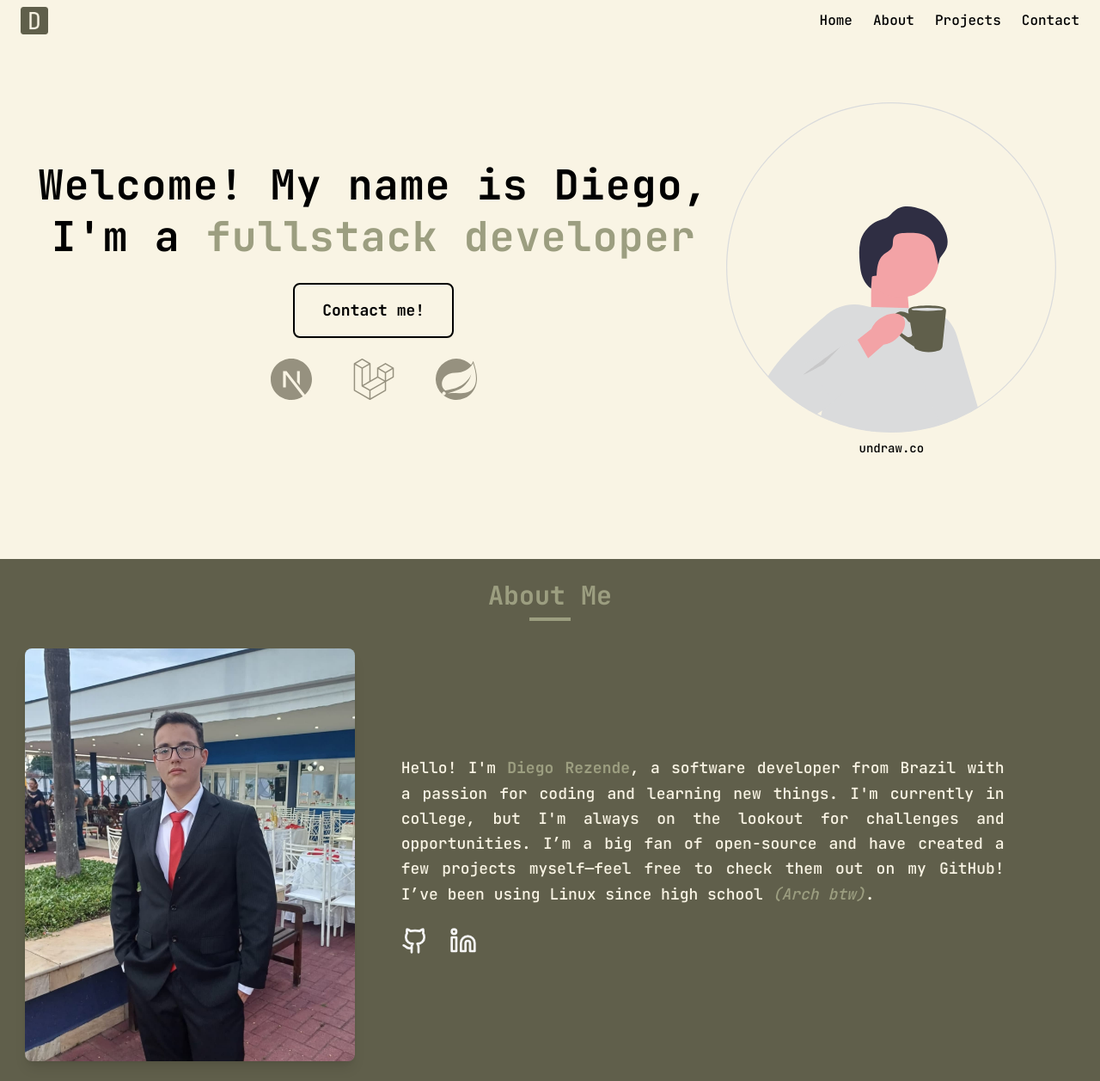
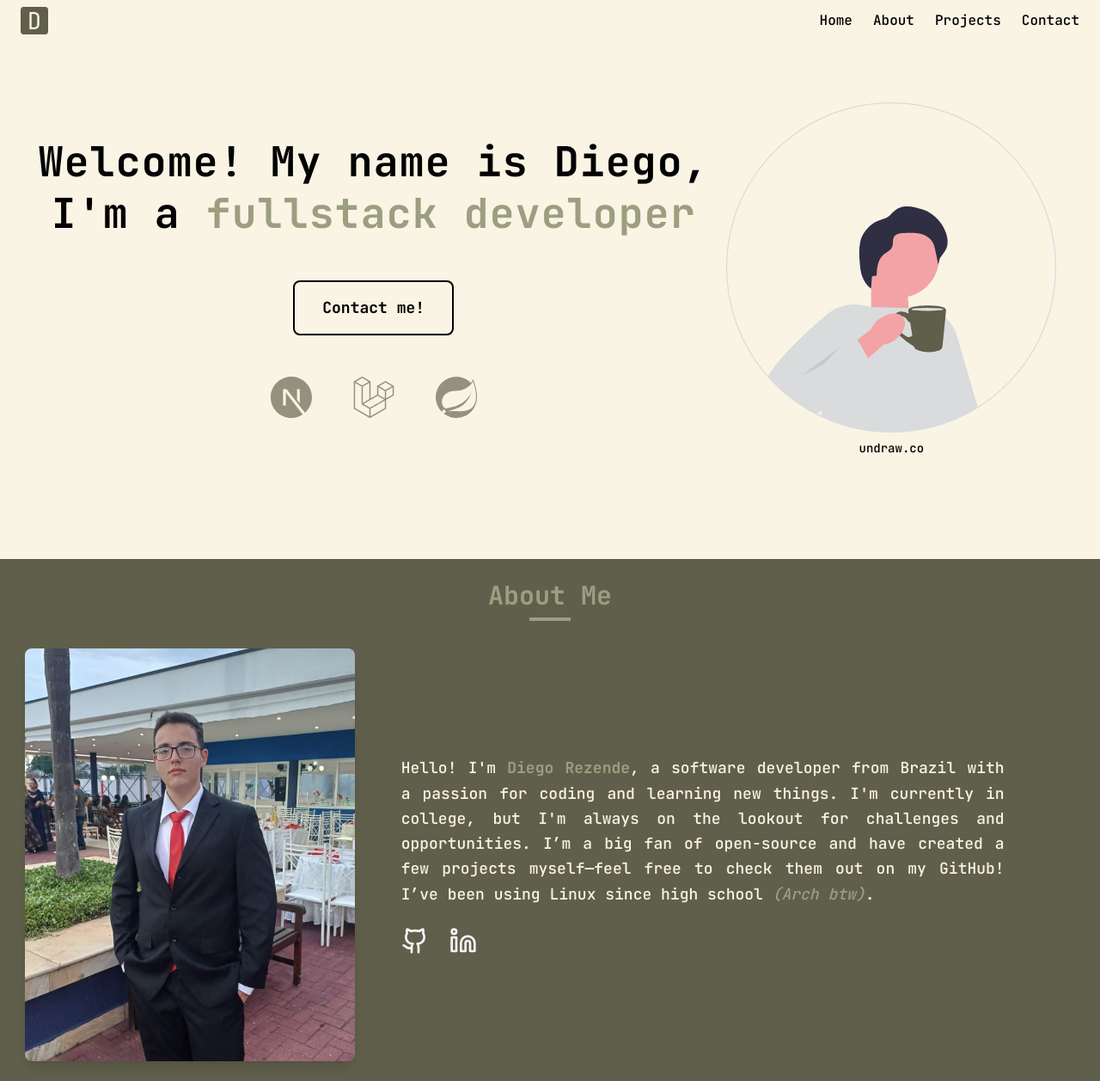
Before and after one commit to diegorezm/portfolio, a PHP site: page / in a window 1280 px wide. Shown: the top 1257 px of the page at 86% size. Run offline with PHP 8.4, Linux system fonts and the light colour scheme; style sheets or scripts are compiled from the project's sources.

Commit message:
css styling

```diff
--- a/index.html
+++ b/index.html
@@ -71,7 +71,7 @@
 
   <main class="flex flex-col items-center justify-center mt-10 md:mt-0">
     <section class="section flex flex-col md:flex-row h-[650px] 2xl:h-[960px] items-center " id="hero">
-      <div class="flex flex-col items-center w-2/3 gap-6">
+      <div class="flex flex-col items-center w-2/3 gap-12">
         <h1 class="text-5xl font-bold leading-tight tracking-wide text-center">
           Welcome! My name is Diego, I&apos;m a <span class="text-th-secondary">fullstack developer
           </span>
@@ -81,13 +81,51 @@
         </a>
         <ul class="flex gap-12">
           <li>
-            <img src="/icons/nextjs.svg" alt="Nextjs icon" class="w-12">
+            <div class="relative group">
+              <button>
+                <img src="/icons/nextjs.svg" alt="Nextjs icon" class="w-12">
+              </button>
+              <span class="absolute -top-12 left-[50%] -translate-x-[50%]
+      z-20 origin-left scale-0 px-3 rounded-lg
+       bg-th-primary py-2 text-sm font-bold
+                  text-th-background
+      shadow-lg transition-all duration-300 ease-in-out
+        group-hover:scale-100">nextjs<span>
+                </span>
+              </span>
+            </div>
+
           </li>
           <li>
-            <img src="/icons/laravel.svg" alt="Nextjs icon" class="w-12">
+            <div class="relative group">
+              <button>
+                <img src="/icons/laravel.svg" alt="Nextjs icon" class="w-12">
+              </button>
+              <span class="absolute -top-12 left-[50%] -translate-x-[50%]
+      z-20 origin-left scale-0 px-3 rounded-lg
+       bg-th-primary py-2 text-sm font-bold
+                  text-th-background
+      shadow-lg transition-all duration-300 ease-in-out
+        group-hover:scale-100">laravel<span>
+                </span>
+              </span>
+            </div>
           </li>
           <li>
-            <img src="/icons/springboot.svg" alt="Nextjs icon" class="w-12">
+            <div class="relative group">
+              <button>
+                <img src="/icons/springboot.svg" alt="Nextjs icon" class="w-12">
+              </button>
+              <span class="absolute -top-14 left-[50%] -translate-x-[50%]
+      z-20 origin-left scale-0 px-3 rounded-lg
+       bg-th-primary py-2 text-sm font-bold
+        text-th-background
+      shadow-lg transition-all duration-300 ease-in-out
+        group-hover:scale-100">spring boot<span>
+                </span>
+              </span>
+
+            </div>
           </li>
         </ul>
       </div>
@@ -122,14 +160,32 @@
           </p>
           <!-- Links Section -->
           <div class="flex justify-center lg:justify-start gap-6">
-            <a href="https://github.com/diegorezm" class="btn btn-ghost" target="_blank">
-              <img src="/icons/github.svg" alt="GitHub icon"
-                class="w-8 h-8 transition-transform duration-300 hover:scale-110">
-            </a>
-            <a href="https://www.linkedin.com/in/diegorezm/" class="btn btn-ghost" target="_blank">
-              <img src="/icons/linkedin.svg" alt="LinkedIn icon"
-                class="w-8 h-8 transition-transform duration-300 hover:scale-110">
-            </a>
+
+            <div class="relative group">
+              <a href="https://github.com/diegorezm" target="_blank">
+                <img src="/icons/github.svg" alt="GitHub icon" class="w-8 h-8">
+              </a>
+              <span class="absolute -top-12 left-[50%] -translate-x-[50%]
+      z-20 origin-left scale-0 px-3 rounded-lg
+       bg-th-primary py-2 text-sm font-bold
+      shadow-lg transition-all duration-300 ease-in-out
+        group-hover:scale-100">github<span>
+                </span>
+              </span>
+            </div>
+
+            <div class="relative group">
+              <a href="https://www.linkedin.com/in/diegorezm/" target="_blank">
+                <img src="/icons/linkedin.svg" alt="LinkedIn icon" class="w-8 h-8">
+              </a>
+              <span class="absolute -top-12 left-[50%] -translate-x-[50%]
+      z-20 origin-left scale-0 px-3 rounded-lg
+       bg-th-primary py-2 text-sm font-bold
+      shadow-lg transition-all duration-300 ease-in-out
+        group-hover:scale-100">linkedin<span>
+                </span>
+              </span>
+            </div>
           </div>
         </div>
       </div>
--- a/input.css
+++ b/input.css
@@ -29,7 +29,7 @@
 }
 
 .input {
-  @apply w-full px-[var(--padding-sm)] py-2 bg-transparent border-2 border-th-foreground rounded-lg focus:ring-0 focus:outline-none placeholder:text-th-muted;
+  @apply w-full px-[var(--padding-sm)] py-2 bg-transparent border-2 border-th-foreground rounded-lg focus:ring-2 focus:outline-none placeholder:text-th-muted focus:ring-th-primary focus:ring-offset-1 focus:ring-offset-th-primary;
 }
 
 .btn {
```
